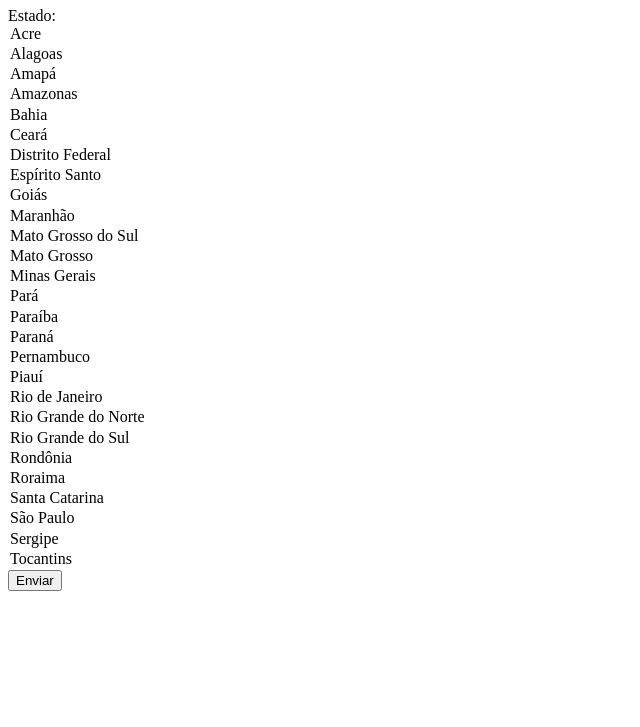
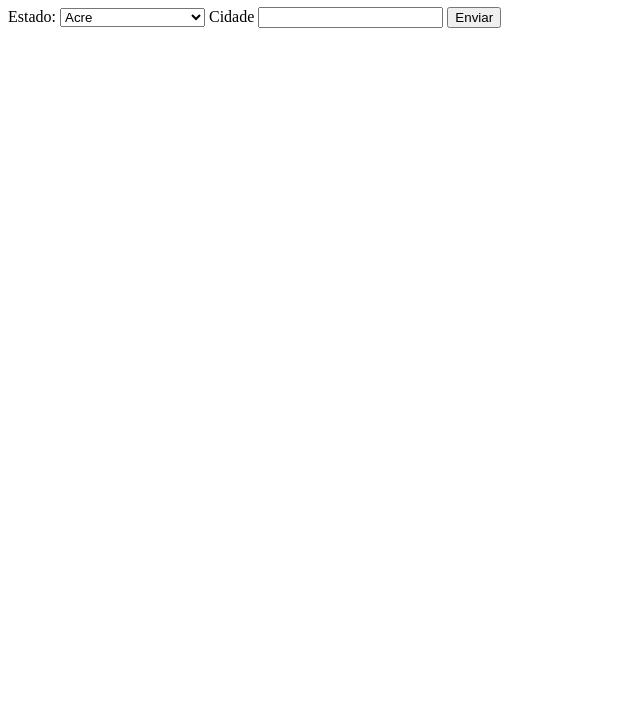
Before and after one commit to luizgcy/pesquisa-culturama, a plain HTML site: page index.html in a window 1280 px wide. Shown: the part 73-800 px from the top of the page, without its empty margins (0-640 px from the left). Drawn offline with Linux system fonts and the light colour scheme.

Commit message:
Adiciona opções de estado

```diff
--- a/index.html
+++ b/index.html
@@ -13,7 +13,7 @@
         <form action="" method="get">
              <!-- <fieldset>
                 <legend>DADOS PESSOAIS</legend>
-                <label for="userNname">Nome</label>
+                <label for="userName">Nome</label>
                 <input type="text" name="userNname">
                 <br>
                 <label for="userAge">Idade</label>
@@ -59,6 +59,7 @@
             </fieldset> -->
 
             <label for="userState">Estado:</label>
+            <select name="userState" id="">
                 <option value="acre">Acre</option>
                 <option value="alagoas">Alagoas</option>
                 <option value="amapa">Amapá</option>
@@ -86,7 +87,11 @@
                 <option value="sao paulo">São Paulo</option>
                 <option value="sergipe">Sergipe</option>
                 <option value="tocantins">Tocantins</option>
+            </select>
 
+
+            <label for="userCity">Cidade</label>
+            <input type="text" name="userCity">
 
             <button type="submit">Enviar</button>
         </form>
```
Lines whose indentation alone changed are shown as unchanged.
